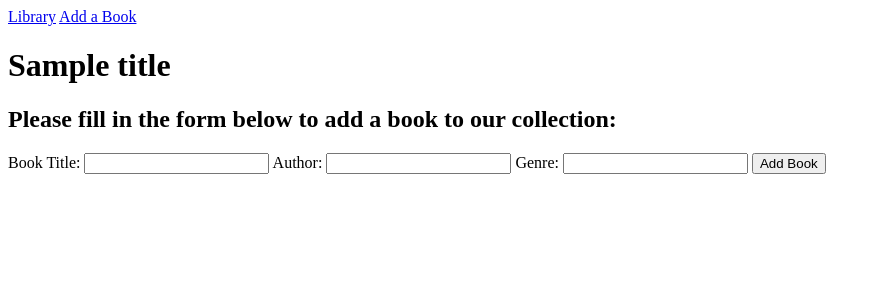
After one commit to TheJSD/library_weekend_homework, a Flask app: template templates/add_a_book.jinja in a window 1280 px wide. The commit adds this page. Shown: the top 300 px of the page, without its empty margins (0-881 px from the left). Run offline with Flask 3, Linux system fonts and the light colour scheme; the template is opened without the code that fills it: most values are stand-ins (such as "Sample title", 1, 10 or a date in 2020).

Commit message:
Added functionality to add a book

```diff
--- a/models/book_list.py
+++ b/models/book_list.py
@@ -5,3 +5,6 @@ book2 = Book("The Hitchhiker's Guide to the Galaxy", "Douglas Adams", "Science-F
 book3 = Book("The Art of War", "Sun Tzu", "Treatise")
 
 books = [book1, book2, book3]
+
+def add_book(book):
+    books.append(book)
--- /dev/null
+++ b/templates/add_a_book.jinja
@@ -0,0 +1,14 @@
+{% extends "base.jinja" %}
+{% block content %}
+    <h1>{{ title }}</h1>
+    <h2>Please fill in the form below to add a book to our collection:</h2>
+    <form action="/library/add_a_book", method="post">
+    <label for="title">Book Title: </label>
+    <input type="text", name="title", id="title">
+    <label for="author">Author: </label>
+    <input type="text", name="author", id="author">
+    <label for="genre">Genre: </label>
+    <input type="text", name="genre", id="genre">
+    <input type="submit", value="Add Book">
+    </form>
+{% endblock content %}
--- a/templates/base.jinja
+++ b/templates/base.jinja
@@ -8,6 +8,7 @@
 <body>
     <nav>
         <a href="/library">Library</a>
+        <a href="/library/add_a_book">Add a Book</a>
     </nav>
     {% block content %}
 
--- a/templates/index.jinja
+++ b/templates/index.jinja
@@ -1,5 +1,6 @@
 {% extends 'base.jinja' %}
 {% block content %}
+    <h1>{{ title }}</h1>
     <div>
         {% for book in books %}
         <p><a href="/library/{{loop.index}}">{{ book.title }}</a>
```
Also changed, not shown: controllers/books_controller.py (+13 -2 lines).
